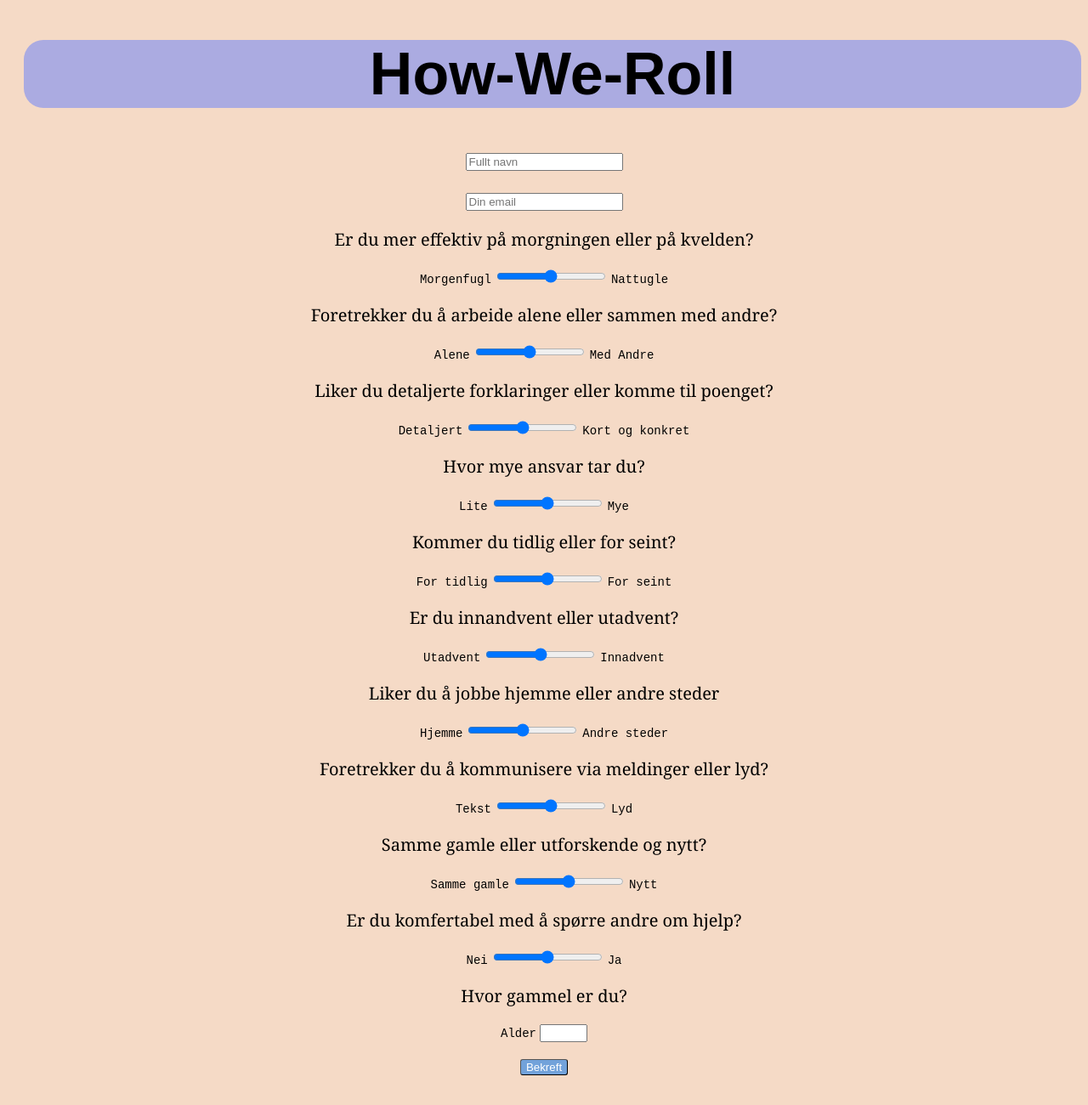
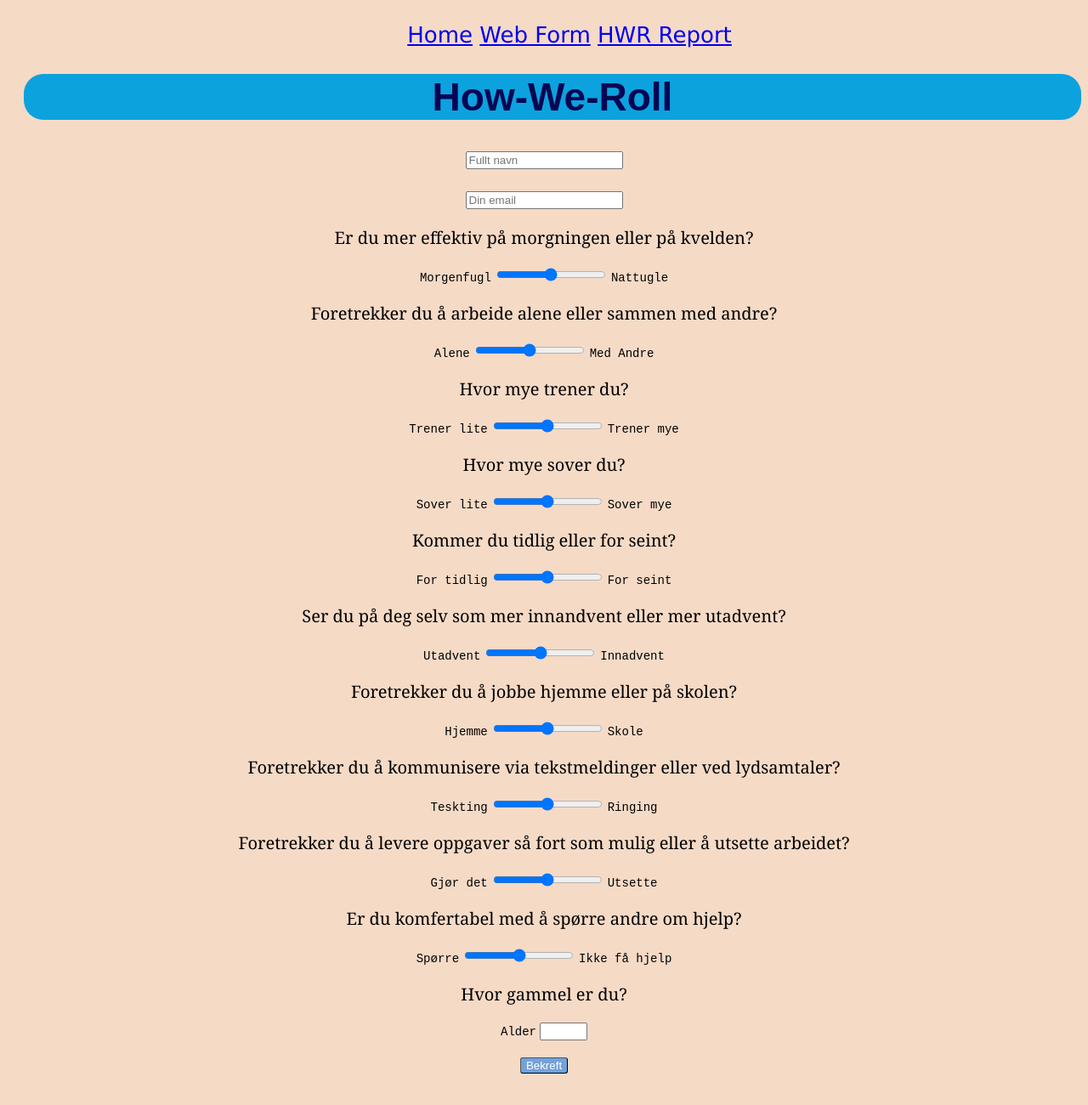
Before and after one commit to kristianvv/How-We-Roll, a plain HTML site: page index.html in a window 1280 px wide. Shown: the whole page at 85% size. Drawn offline with Linux system fonts and the light colour scheme.

Commit message:
Update index.html

```diff
--- a/index.html
+++ b/index.html
@@ -7,7 +7,14 @@
     <script src="index.js"></script>
 </head>
 <body>
-    <h1 class="bar" style="background-color: rgb(171, 171, 225); font-size: 70px; color: black;">How-We-Roll</h1>
+    <nav display: inline-block>
+        <ul>
+             <a href="HWR_Start.html">Home</a>
+             <a href="index.html">Web Form</a>
+             <a href="web_rapport.html">HWR Report</a>
+        </ul>
+    </nav>
+    <h1 class="bar">How-We-Roll</h1>
     <form>
         <div class="a" id="9Bdata">
             <p>
@@ -27,15 +34,15 @@
              <label >Med Andre</label>
             </p>
             <p>
-            <p> Liker du detaljerte forklaringer eller komme til poenget?</p>
-             <label >Detaljert</label>
+            <p> Hvor mye trener du? </p>
+             <label >Trener lite</label>
              <input type="range" name="points" min="0" max="10" id="tre">
-             <label >Kort og konkret</label>
+             <label >Trener mye</label>
             </p>
-            <p> Hvor mye ansvar tar du?</p>
-             <label >Lite</label>
+            <p> Hvor mye sover du?</p>
+             <label >Sover lite</label>
              <input type="range" name="points" min="0" max="10" id="søv">
-             <label >Mye</label>
+             <label >Sover mye</label>
             </p>
 
             <p>Kommer du tidlig eller for seint?</p>
@@ -44,34 +51,34 @@
             <label >For seint</label>
             </p>
 
-                <p> Er du innandvent eller utadvent?</p>
+                <p> Ser du på deg selv som mer innandvent eller mer utadvent?</p>
             <label >Utadvent</label>
             <input type="range" name="points" min="0" max="10" id="ieu">
             <label >Innadvent</label>
             </p>
 
-                <p> Liker du å jobbe hjemme eller andre steder</p>
+                <p> Foretrekker du å jobbe hjemme eller på skolen?</p>
             <label >Hjemme</label>
             <input type="range" name="points" min="0" max="10" id="jes">
-            <label >Andre steder</label>
+            <label >Skole</label>
             </p>
 
-                <p> Foretrekker du å kommunisere via meldinger eller lyd?</p>
-            <label >Tekst</label>
+                <p> Foretrekker du å kommunisere via tekstmeldinger eller ved lydsamtaler?</p>
+            <label >Teskting</label>
             <input type="range" name="points" min="0" max="10" id="kom">
-            <label >Lyd</label>
+            <label >Ringing</label>
             </p>
 
-                <p> Samme gamle eller utforskende og nytt?</p>
-            <label >Samme gamle</label>
+                <p> Foretrekker du å levere oppgaver så fort som mulig eller å utsette arbeidet?</p>
+            <label >Gjør det</label>
             <input type="range" name="points" min="0" max="10" id="meu">
-            <label >Nytt</label>
+            <label >Utsette</label>
             </p>
 
             <p> Er du komfertabel med å spørre andre om hjelp?</p>
-            <label >Nei</label>
+            <label >Spørre</label>
             <input type="range" name="points" min="0" max="10" id="seh">
-            <label >Ja</label>
+            <label >Ikke få hjelp</label>
             </p>
             <p> Hvor gammel er du?</p>
             <label >Alder</label>
```
